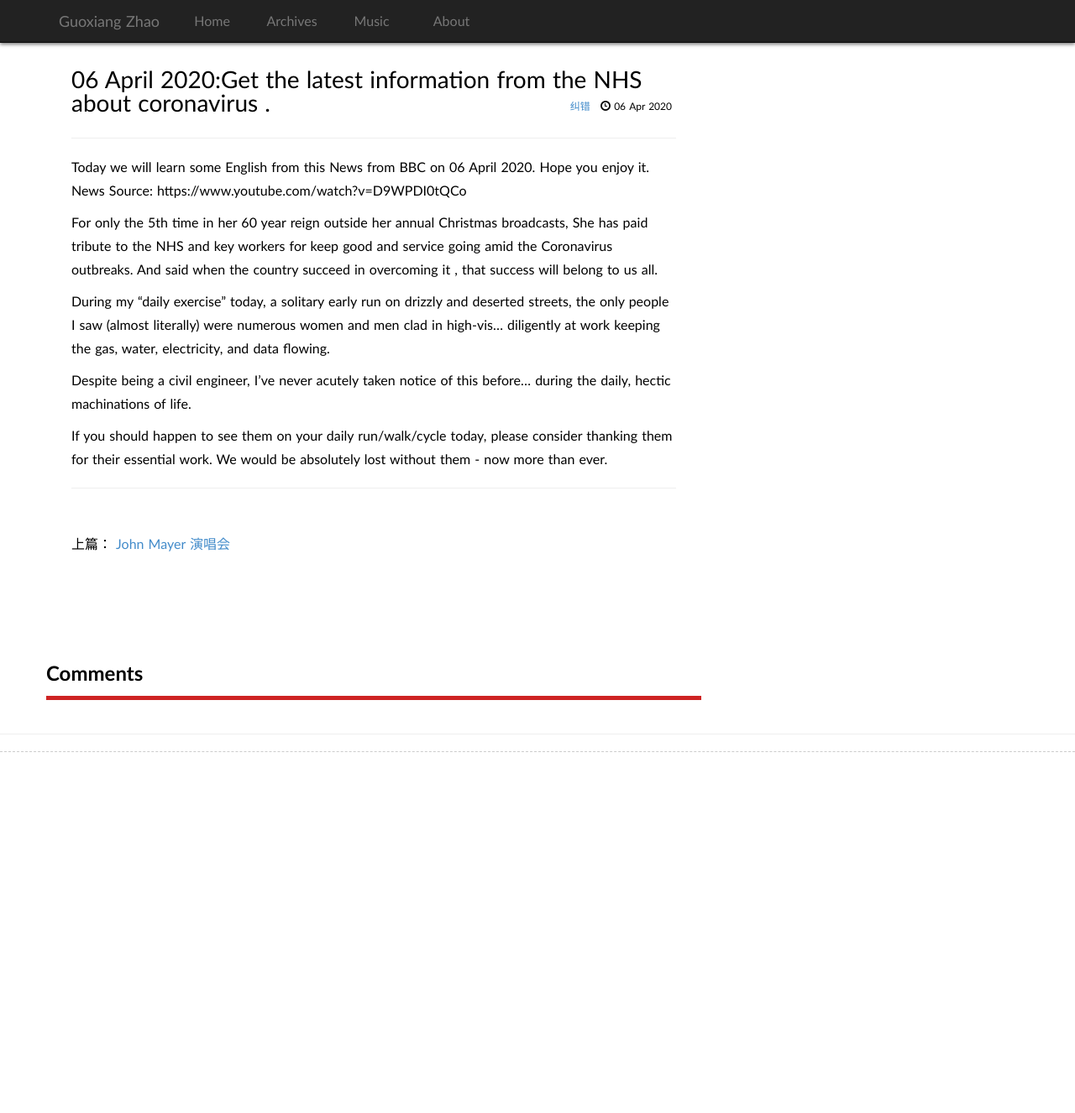
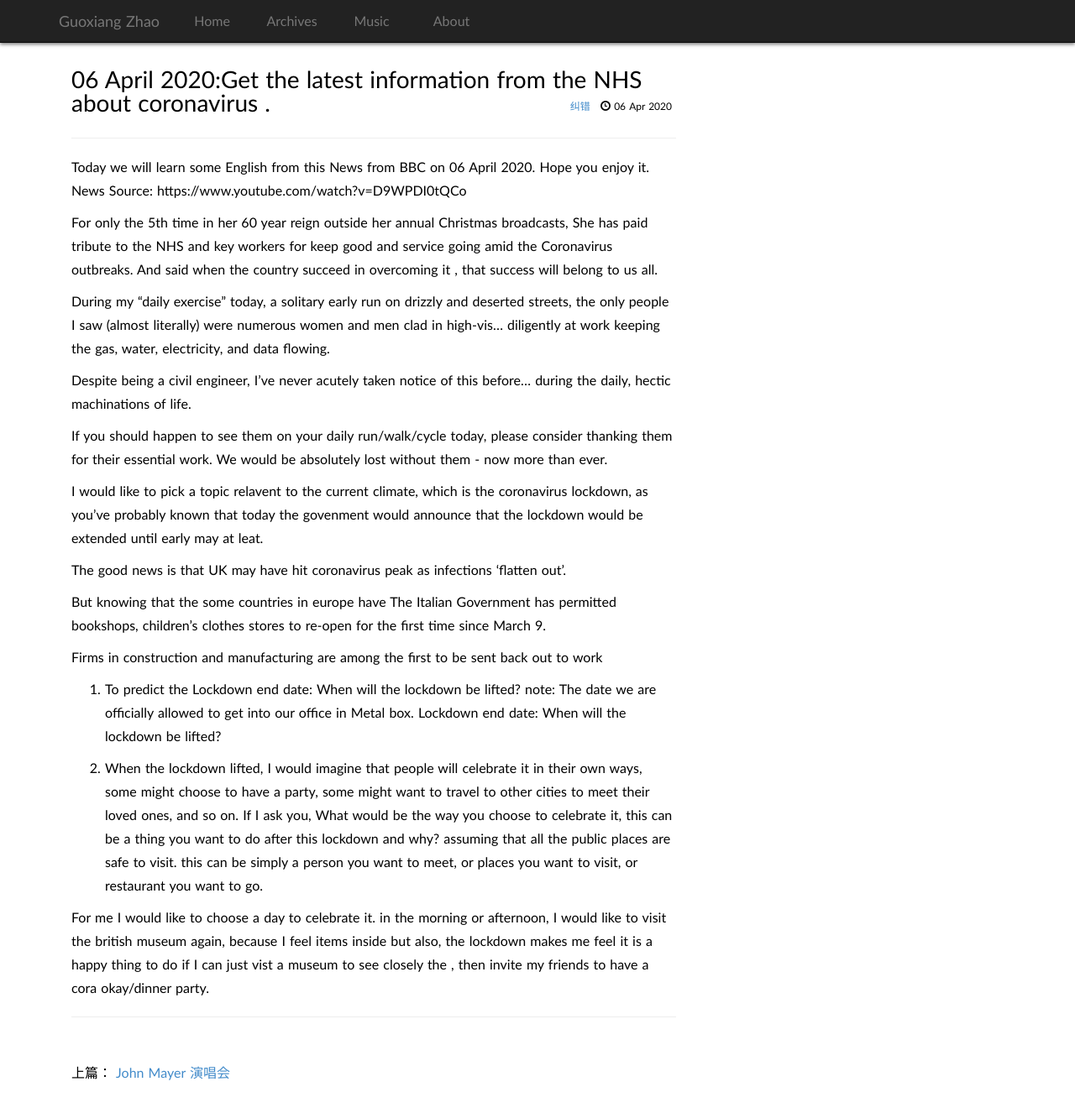
Before and after one commit to guoxiangzhao/guoxiangzhao.github.io, a Jekyll site: the page built from _posts/2020-04-06-Get-the-latest-information-from-the-NHS-about-coronavirus.md, in a window 1280 px wide and 1400 px high. Shown: the top 1326 px of the window at 84% size. Built offline with Jekyll 4.4.1, drawn with Linux system fonts in a browser that asks for light colours; some web fonts are replaced; comment, search, counter and statistics services are not loaded.

Commit message:
Update 2020-04-06-Get-the-latest-information-from-the-NHS-about-coronavirus.md

```diff
--- a/_posts/2020-04-06-Get-the-latest-information-from-the-NHS-about-coronavirus.md
+++ b/_posts/2020-04-06-Get-the-latest-information-from-the-NHS-about-coronavirus.md
@@ -17,3 +17,21 @@ During my “daily exercise” today, a solitary early run on drizzly and desert
 Despite being a civil engineer, I’ve never acutely taken notice of this before... during the daily, hectic machinations of life.
 
 If you should happen to see them on your daily run/walk/cycle today, please consider thanking them for their essential work. We would be absolutely lost without them - now more than ever.
+
+
+I would like to pick a topic relavent to the current climate, which is the coronavirus lockdown, as you've probably known that today the govenment would announce that the lockdown would be extended until early may at leat.
+
+The good news is that UK may have hit coronavirus peak as infections ‘flatten out’.
+
+But knowing that the some countries in europe have
+The Italian Government has permitted bookshops, children's clothes stores to re-open for the first time since March 9.
+
+Firms in construction and manufacturing are among the first to be sent back out to work
+
+1. To predict the Lockdown end date: When will the lockdown be lifted?
+    note: The date we are officially allowed to get into our office in Metal box.
+    Lockdown end date: When will the lockdown be lifted?
+
+2. When the lockdown lifted, I would imagine that people will celebrate it in their own ways, some might choose to have a party, some might want to travel to other cities to meet their loved ones, and so on. If I ask you, What would be the way you choose to celebrate it, this can be a thing you want to do after this lockdown and why? assuming that all the public places are safe to visit. this can be simply a person you want to meet, or places you want to visit, or restaurant you want to go.
+
+For me I would like to choose a day to celebrate it. in the morning or afternoon, I would like to visit the british museum again, because I feel items inside but also, the lockdown makes me feel it is a happy thing to do if I can just vist a museum to see closely the , then invite my friends to have a cora okay/dinner party.
```
